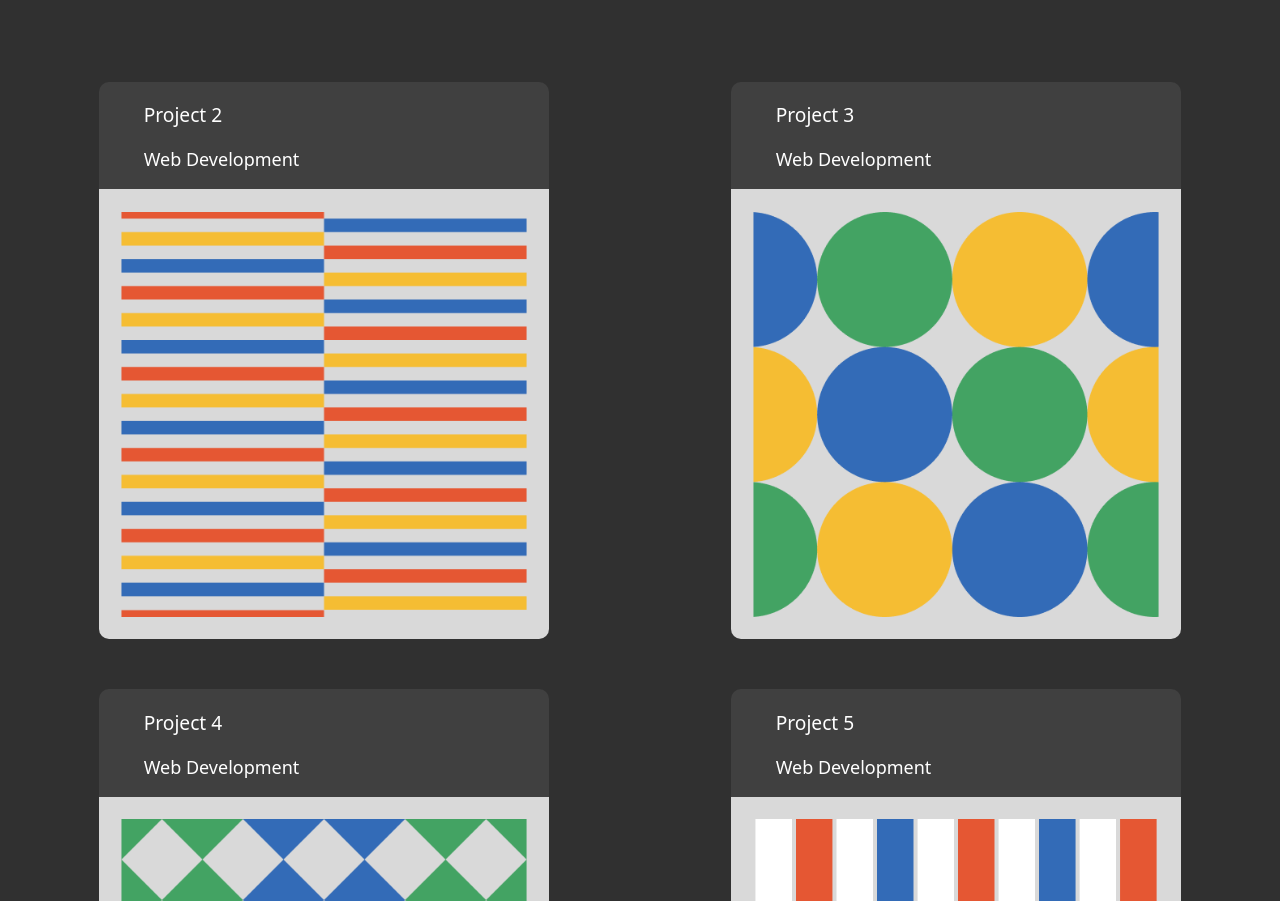
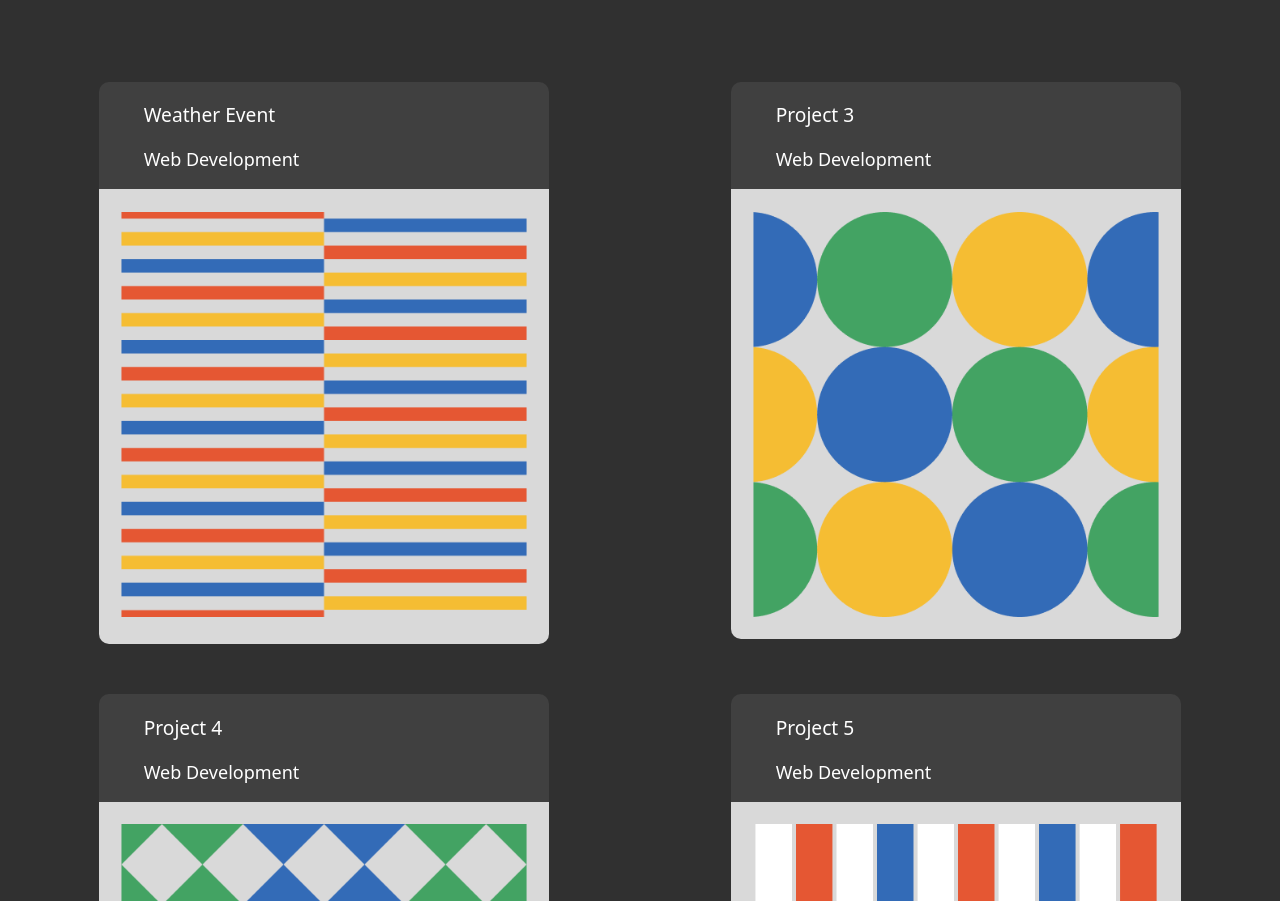
Before and after one commit to ricguer/professional-portfolio, a plain HTML site: page index.html in a window 1280 px wide. Shown: the part 2076-2977 px from the top of the page. Drawn offline with Linux system fonts and the light colour scheme.

Commit message:
Added Link to Second Portfolio Project

```diff
--- a/index.html
+++ b/index.html
@@ -121,11 +121,13 @@
                 <div class="card-container">
                     <article class="card work-card">
                         <div class="card-item-details">
-                            <p class="project-name">Project 2</p>
+                            <p class="project-name">Weather Event</p>
                             <p class="project-category">Web Development</p>
                         </div>
                         <div class="card-media">
-                            <img class="project-thumbnails" src="./assets/images/decorations/Elements-geometric-pattern-line-vertical-color.png" alt="Project 2 Thumbnail">
+                            <a href="https://titan-mp.github.io/weather-event/">
+                                <img class="project-thumbnails" src="./assets/images/decorations/Elements-geometric-pattern-line-vertical-color.png" alt="Project 2 Thumbnail">
+                            </a>
                         </div>
                     </article>
                 </div>
```
